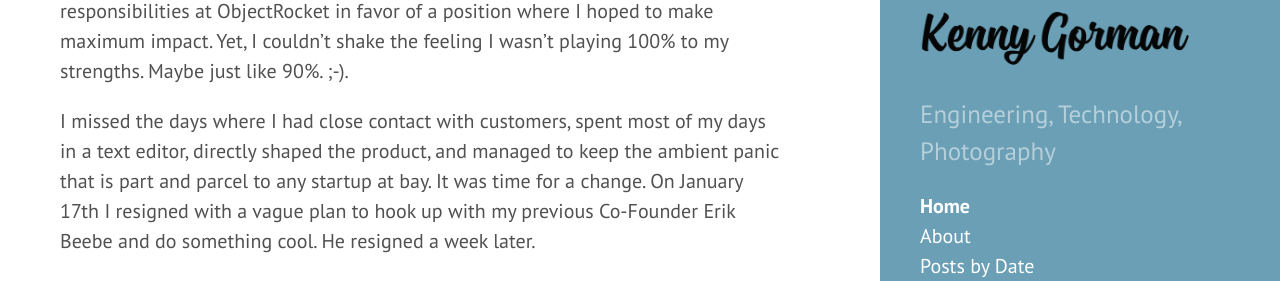
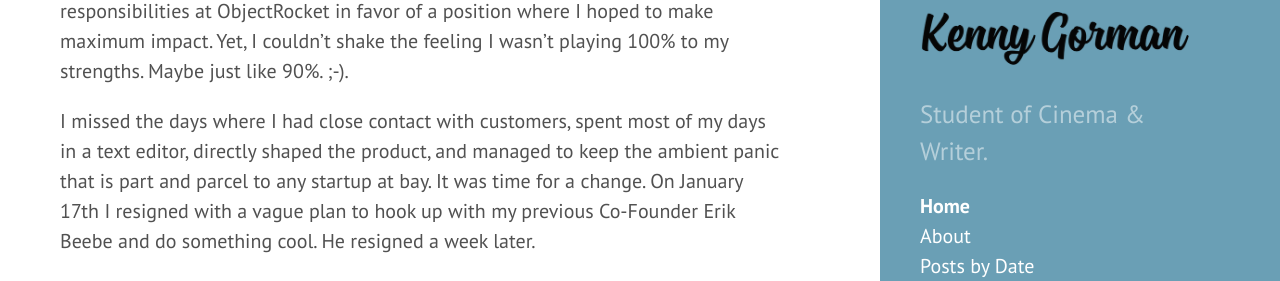
Before and after one commit to rjviveka/rjviveka.github.io, a Jekyll site: the page built from index.html, in a window 1280 px wide. Shown: the part 384-665 px from the top of the page. Built offline with Jekyll 4.4.1, drawn with Linux system fonts in a browser that asks for light colours; some web fonts are replaced; Markdown is read by kramdown in place of the engine named in the settings; the list of posts is cut into pages by our own code.

Commit message:
Update _config.yml

```diff
--- a/_config.yml
+++ b/_config.yml
@@ -6,17 +6,17 @@
 name: Thoshith Ravi
 
 # Short bio or description (displayed in the header)
-description: Engineering, Technology, Photography
-url: http://www.kennygorman.com
+description: Student of Cinema & Writer.
+url: http://vivekprakash.me
 
 # Permalinks
 permalink:        pretty
 baseurl:          /
-title: 		      thoshithsoch.in
+title: 		      vivekprakash.me
 
 author:
-  name:           'Thoshith Ravi'
-  url:            https://twitter.com/thoshith
+  name:           'Vivek Prakash'
+  url:            https://twitter.com/VPTalks
 
 paginate:         5
 
```
